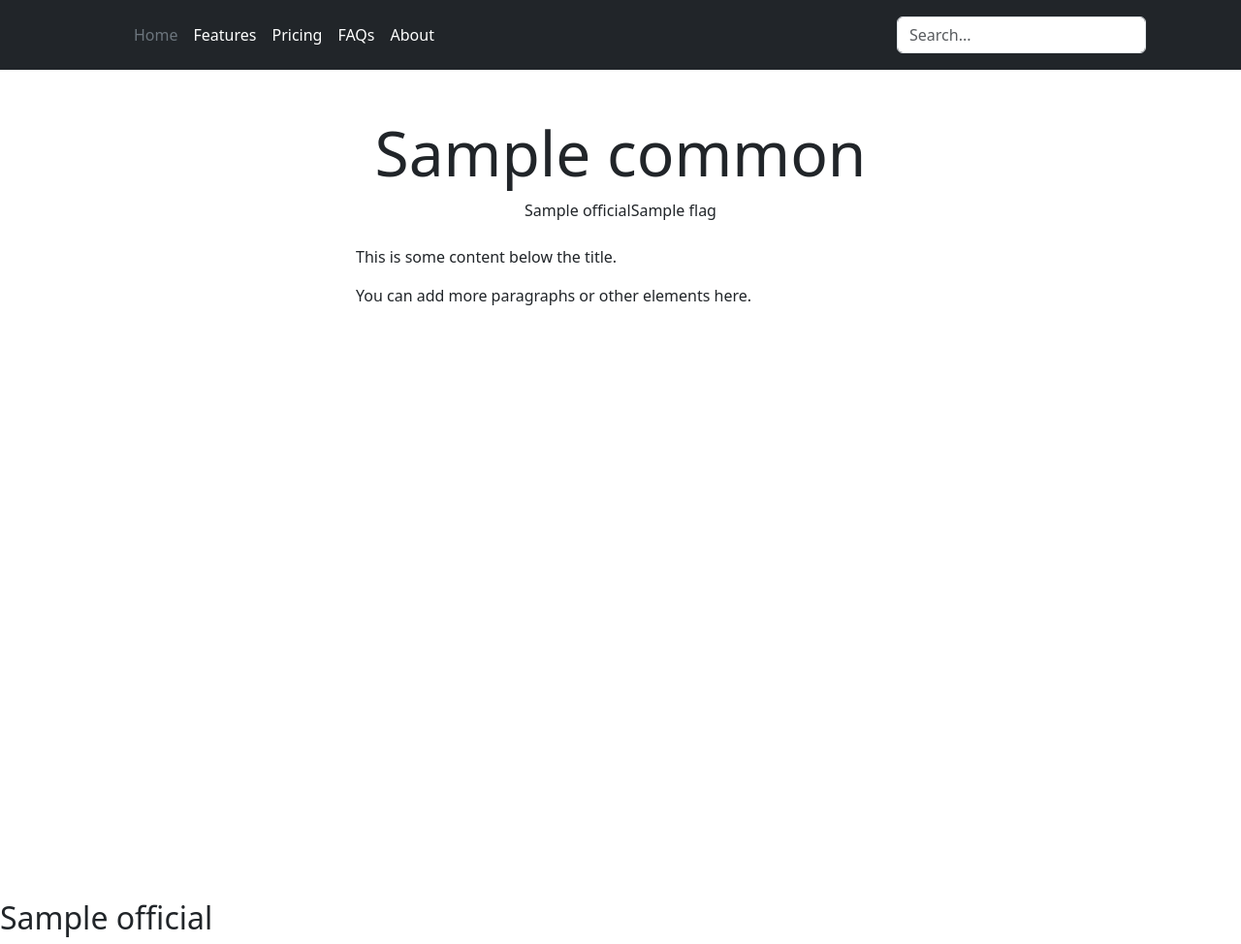
After one commit to Rtsil/DataHuba, a Django app: page /country/search/ in a window 1280 px wide. The commit adds this page. Shown: the whole page at 97% size. Run offline with Django 4.2, Linux system fonts and the light colour scheme; a database or web service that is not in the repository returns one stand-in record (values such as "Sample title"); data that the repository does not hold is empty; some libraries are stand-ins or nearby versions.

Commit message:
"Adding url country search queries and template for search results, api call to get data"

```diff
--- a/country/urls.py
+++ b/country/urls.py
@@ -3,5 +3,6 @@ from django.contrib import admin
 from . import views
 
 urlpatterns = [
-    path('', views.country, name='country'),
+    path('', views.index, name='index'),
+    path('search/', views.search_result, name='search')
 ]
--- a/country/views.py
+++ b/country/views.py
@@ -1,7 +1,20 @@
 from django.shortcuts import render
-
+import requests
+rest_county_url = 'https://restcountries.com/v3.1'
 
 # Create your views here.
 
-def country(request):
-    return render(request, 'country/home.html', {})
+def index(request):
+    return render(request, 'country/index.html', {})
+
+
+def search_result(request):
+    search_query = request.GET.get('q', '')
+    url = f"{rest_county_url}/name/{search_query}"
+    response = requests.get(url, verify=False)
+    if response.status_code == 200:
+        data = response.json()[0]
+        return render(request, 'country/search_result.html', {'data': data})
+    else:
+        data = {'status': 'Not Found due to an error'}
+        return render(request, 'country/search_result.html', data)
--- /dev/null
+++ b/templates/country/search_result.html
@@ -0,0 +1,24 @@
+{% extends 'base.html' %}
+
+{% block title %} Home {% endblock %}
+
+{% block content %}
+ <div class="container mt-5" style="min-height: 100vh;">
+        <div class="text-center">
+            <h1 class="display-3">{{ data.name.common }}</h1>
+            <p>{{ data.name.official }}{{ data.flag }}</p>
+        </div>
+         <div class="row mt-4">
+            <div class="col-md-6 offset-md-3">
+                <p>This is some content below the title.</p>
+                <p>You can add more paragraphs or other elements here.</p>
+            </div>
+        </div>
+
+</div>
+<h1></h1>
+<h2>{{ data.name.official }}</h2>
+
+
+
+{% endblock %}
```
Also changed, not shown: templates/country/index.html (+7 -9 lines).
